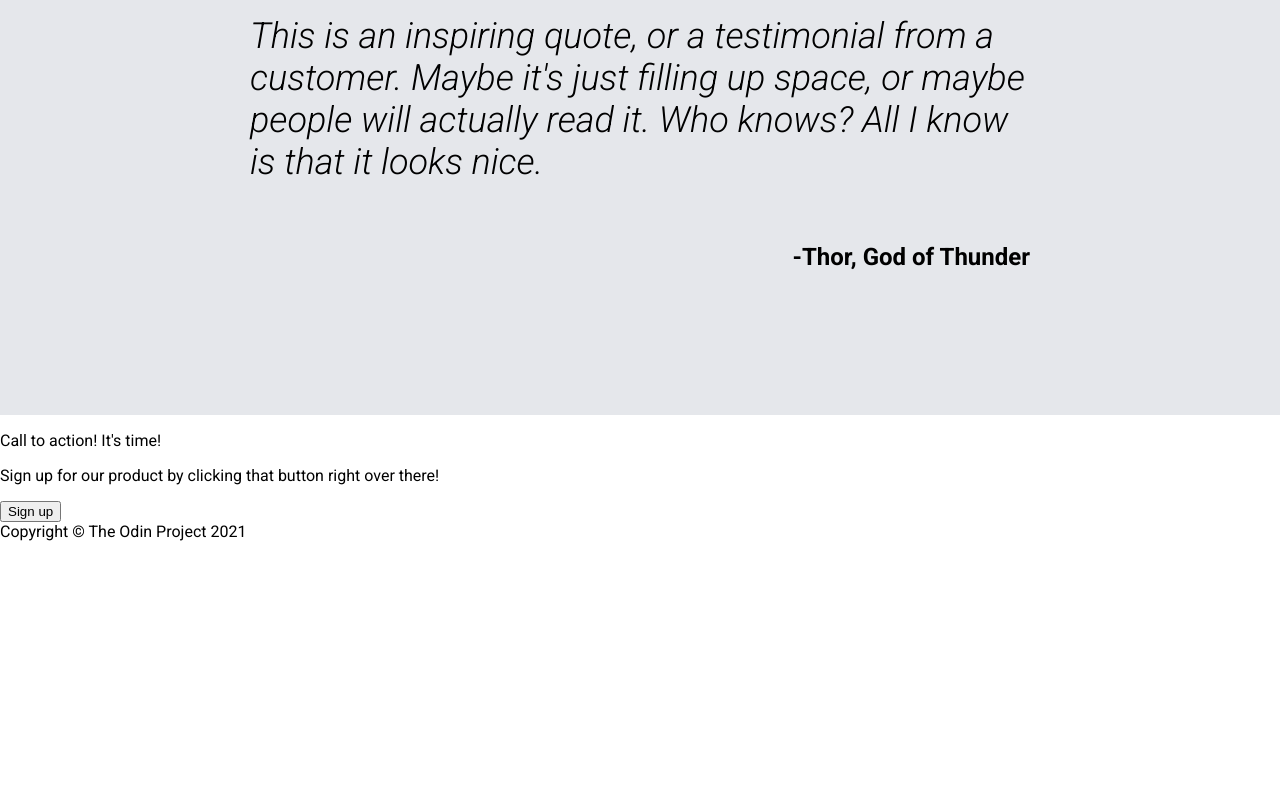
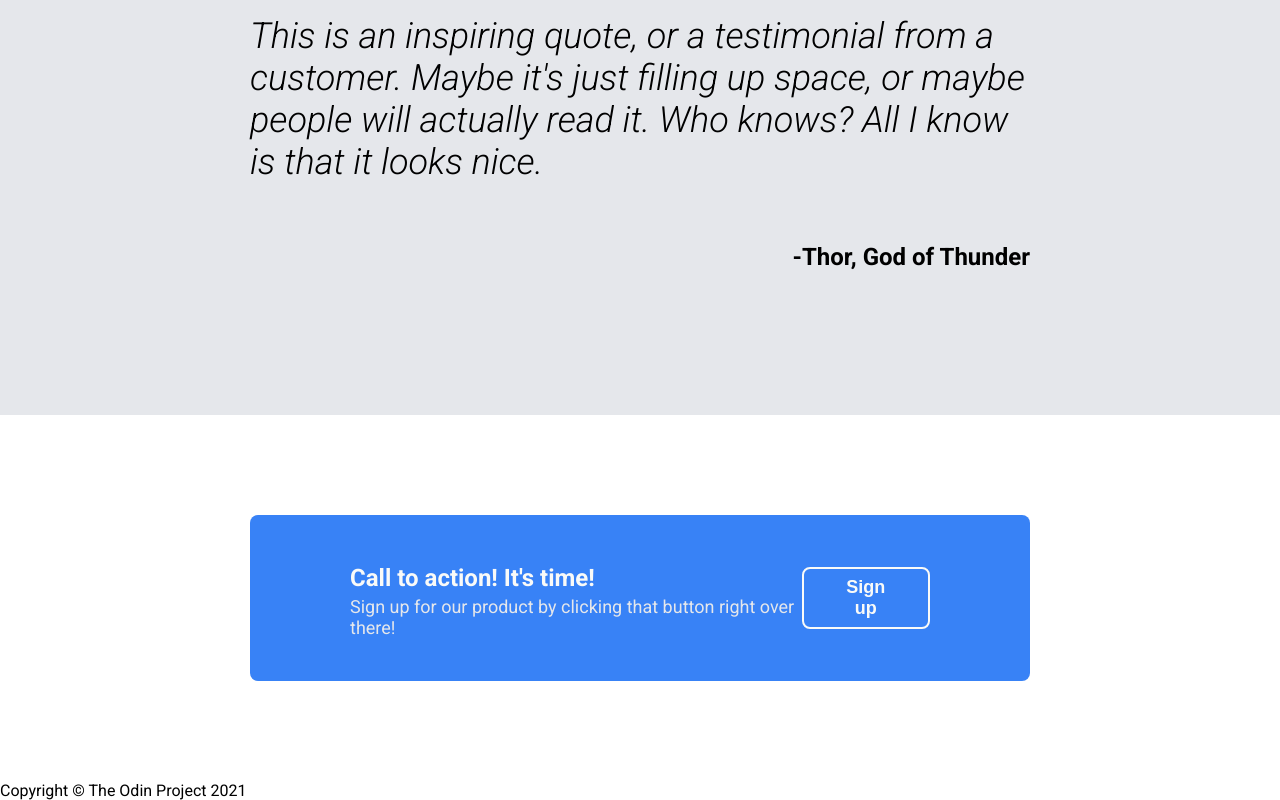
Before and after one commit to 33Kerem/landing_page, a plain HTML site: page index.html in a window 1280 px wide. Shown: the part 1376-2176 px from the top of the page. Before the commit the page ends 1917 px from the top, so only its background shows below. Drawn offline with Linux system fonts and the light colour scheme.

Commit message:
style sign up section

```diff
--- a/index.html
+++ b/index.html
@@ -55,7 +55,7 @@
     <div class="container">
       <div class="sign-up">
         <div class="texts">
-          <p>Call to action! It's time!</p>
+          <h3>Call to action! It's time!</h3>
           <p>Sign up for our product by clicking that button right over there!</p>
         </div>
         <button>Sign up</button>
--- a/style.css
+++ b/style.css
@@ -132,3 +132,41 @@ a{
   font-size: 24px;
   align-self: flex-end;
 }
+
+.container{
+  display: flex;
+  align-items: center;
+  padding: 100px 250px;
+}
+
+.sign-up{
+  flex: 1;
+  background-color: #3882f6;
+  padding: 25px 100px;
+  display: flex;
+  justify-content: space-between;
+  align-items: center;
+  border-radius: 8px;
+}
+
+.texts h3{
+  margin-bottom: 0;
+  color: #f9faf8;
+  font-size: 24px;
+}
+
+.texts p{
+  color: #e5e7eb;
+  font-size: 18px;
+  margin-top: 4px;
+}
+
+.sign-up button{
+  color: #f9faf8;
+  background-color: #3882f6;
+  border: 2px solid #f9faf8;
+  border-radius: 8px;
+  font-weight: bold;
+  padding: 8px 32px;
+  font-size: 18px;
+}
```
